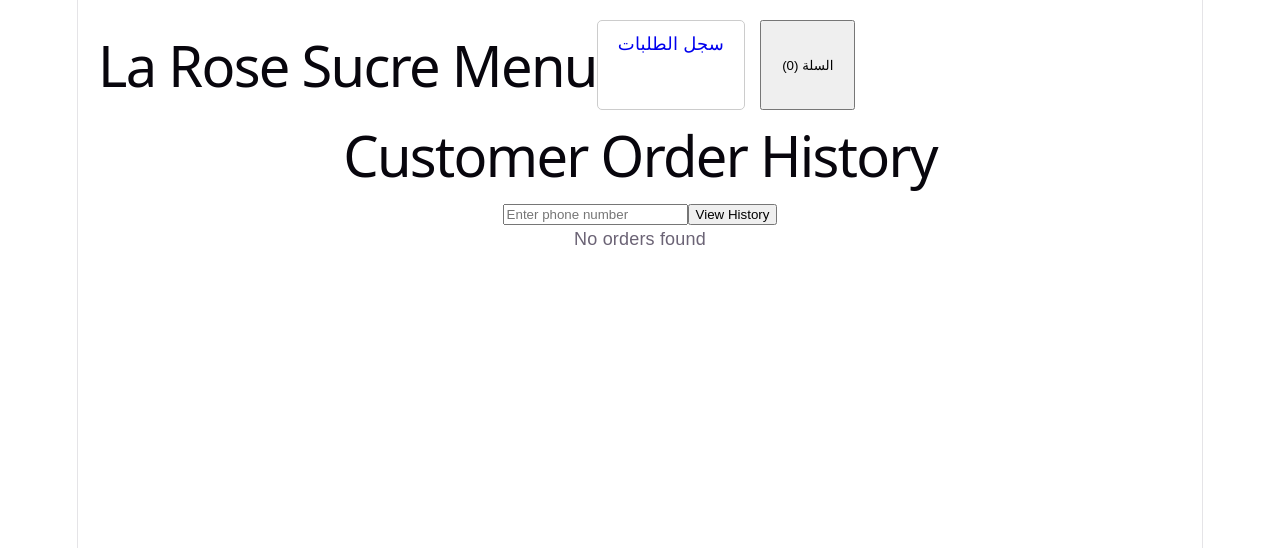
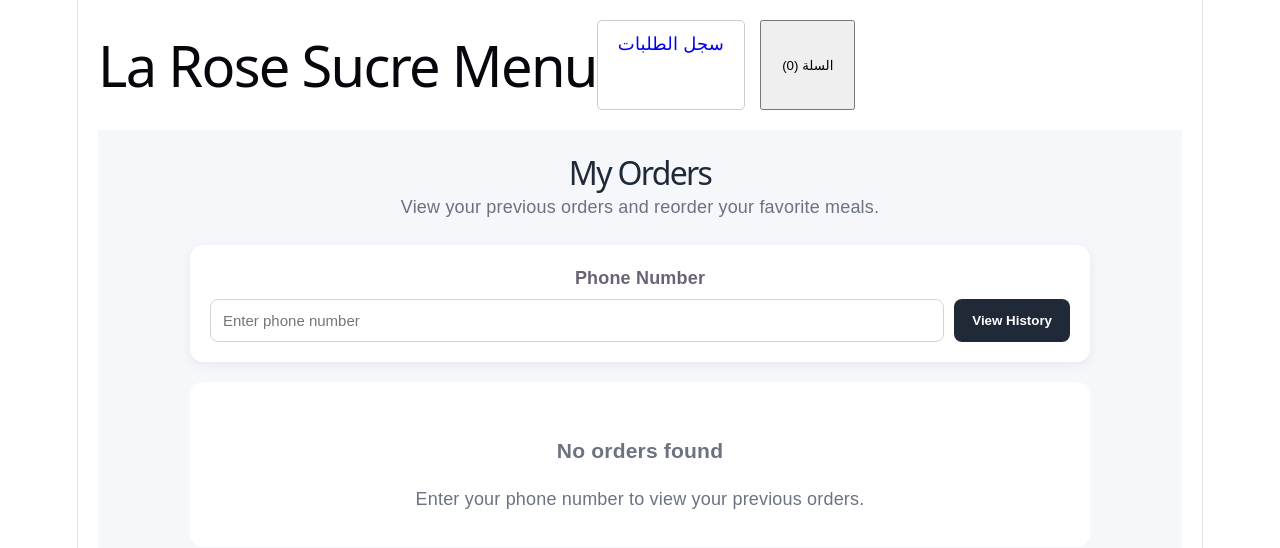
Before and after one commit to maryamakkari534-rgb/techtalks-directtable, a React app in the folder frontend/: page /customer-history in a window 1280 px wide. Shown: the top 548 px of the page. Built offline with nearby package versions, Linux system fonts and the light colour scheme; the HTML template or start-up script is replaced by a standard one.

Commit message:
Improve customer history and reorder UI

```diff
--- /dev/null
+++ b/frontend/src/pages/CustomerHistory.css
@@ -0,0 +1,288 @@
+.history-page {
+  min-height: 100vh;
+  background: #f5f7fa;
+  padding: 30px 20px;
+  box-sizing: border-box;
+}
+
+.history-container {
+  max-width: 900px;
+  margin: 0 auto;
+}
+
+.history-header {
+  margin-bottom: 25px;
+}
+
+.history-header h1 {
+  margin: 0;
+  font-size: 32px;
+  color: #1f2937;
+}
+
+.history-header p {
+  margin-top: 8px;
+  color: #6b7280;
+}
+
+.history-search-card {
+  background: white;
+  padding: 20px;
+  border-radius: 14px;
+  margin-bottom: 20px;
+  box-shadow: 0 3px 12px rgba(0, 0, 0, 0.06);
+}
+
+.history-search-card label {
+  display: block;
+  font-weight: 600;
+  margin-bottom: 8px;
+}
+
+.history-search-row {
+  display: flex;
+  gap: 10px;
+}
+
+.history-search-row input {
+  flex: 1;
+  padding: 12px;
+  border: 1px solid #d1d5db;
+  border-radius: 8px;
+  font-size: 15px;
+  box-sizing: border-box;
+}
+
+.history-search-btn,
+.details-btn,
+.reorder-btn {
+  border: none;
+  border-radius: 8px;
+  padding: 11px 18px;
+  cursor: pointer;
+  font-weight: 600;
+}
+
+.history-search-btn {
+  background: #1f2937;
+  color: white;
+}
+
+.customer-info-card {
+  background: white;
+  padding: 20px;
+  border-radius: 14px;
+  margin-bottom: 20px;
+  display: flex;
+  gap: 50px;
+  box-shadow: 0 3px 12px rgba(0, 0, 0, 0.06);
+}
+
+.info-label {
+  display: block;
+  font-size: 12px;
+  color: #6b7280;
+  margin-bottom: 5px;
+}
+
+.orders-list {
+  display: flex;
+  flex-direction: column;
+  gap: 18px;
+}
+
+.order-card {
+  background: white;
+  border-radius: 16px;
+  padding: 22px;
+  box-shadow: 0 4px 15px rgba(0, 0, 0, 0.07);
+}
+
+.order-card-header {
+  display: flex;
+  justify-content: space-between;
+  align-items: center;
+  padding-bottom: 15px;
+  border-bottom: 1px solid #eee;
+}
+
+.order-label {
+  color: #6b7280;
+  font-size: 13px;
+}
+
+.order-card-header h2 {
+  margin: 3px 0 0;
+  color: #1f2937;
+}
+
+.status-badge {
+  padding: 6px 12px;
+  border-radius: 20px;
+  font-size: 12px;
+  font-weight: bold;
+}
+
+.status-new {
+  background: #e3f2fd;
+  color: #1565c0;
+}
+
+.status-preparing {
+  background: #fff3e0;
+  color: #e65100;
+}
+
+.status-ready {
+  background: #f3e5f5;
+  color: #6a1b9a;
+}
+
+.status-completed {
+  background: #e8f5e9;
+  color: #2e7d32;
+}
+
+.order-info-grid {
+  display: grid;
+  grid-template-columns: repeat(3, 1fr);
+  gap: 20px;
+  padding: 18px 0;
+}
+
+.order-actions {
+  display: flex;
+  gap: 10px;
+}
+
+.details-btn {
+  background: #eef2f7;
+  color: #1f2937;
+}
+
+.reorder-btn {
+  background: #1f2937;
+  color: white;
+}
+
+.order-details {
+  margin-top: 18px;
+  padding: 18px;
+  background: #f8fafc;
+  border-radius: 12px;
+}
+
+.order-details h3 {
+  margin-top: 0;
+}
+
+.details-items {
+  display: flex;
+  flex-direction: column;
+  gap: 10px;
+}
+
+.detail-item {
+  display: flex;
+  justify-content: space-between;
+  align-items: center;
+  background: white;
+  padding: 12px;
+  border-radius: 8px;
+}
+
+.detail-item span {
+  display: block;
+  color: #6b7280;
+  font-size: 13px;
+  margin-top: 4px;
+}
+
+.details-notes {
+  margin-top: 15px;
+}
+
+.details-notes span {
+  font-weight: bold;
+}
+
+.details-notes p {
+  margin: 5px 0;
+  color: #555;
+}
+
+.details-total {
+  display: flex;
+  justify-content: space-between;
+  border-top: 1px solid #ddd;
+  margin-top: 15px;
+  padding-top: 15px;
+  font-size: 17px;
+}
+
+.history-empty,
+.history-message {
+  text-align: center;
+  background: white;
+  padding: 35px 20px;
+  border-radius: 14px;
+  color: #6b7280;
+}
+
+/* Mobile */
+@media (max-width: 768px) {
+
+  .history-page {
+    padding: 15px 10px;
+  }
+
+  .history-header h1 {
+    font-size: 25px;
+  }
+
+  .history-search-row {
+    flex-direction: column;
+  }
+
+  .history-search-btn {
+    width: 100%;
+  }
+
+  .customer-info-card {
+    flex-direction: column;
+    gap: 15px;
+  }
+
+  .order-card {
+    padding: 16px;
+  }
+
+  .order-card-header {
+    align-items: flex-start;
+    gap: 10px;
+  }
+
+  .order-info-grid {
+    grid-template-columns: 1fr;
+    gap: 12px;
+  }
+
+  .order-actions {
+    flex-direction: column;
+  }
+
+  .details-btn,
+  .reorder-btn {
+    width: 100%;
+  }
+
+  .detail-item {
+    flex-direction: column;
+    align-items: flex-start;
+    gap: 8px;
+  }
+
+  .details-total {
+    font-size: 15px;
+  }
+}
--- a/frontend/src/pages/CustomerHistory.jsx
+++ b/frontend/src/pages/CustomerHistory.jsx
@@ -1,5 +1,6 @@
 import React, { useState } from "react";
 import { useNavigate } from "react-router-dom";
+import "./CustomerHistory.css";
 
 function CustomerHistory({ onAddToCart, setShowCheckout }) {
 
@@ -124,8 +125,22 @@
 };
 
 return (
+  <div className="history-page">
+
+    <div className="history-container">
+
+      <div className="history-header">
         <div>
-      <h1>Customer Order History</h1>
+          <h1>My Orders</h1>
+          <p>View your previous orders and reorder your favorite meals.</p>
+        </div>
+      </div>
+
+      <div className="history-search-card">
+
+        <label>Phone Number</label>
+
+        <div className="history-search-row">
 
           <input
             type="text"
@@ -134,90 +149,173 @@
             onChange={(e) => setPhone(e.target.value)}
           />
 
-      <button onClick={getHistory}>
+          <button
+            className="history-search-btn"
+            onClick={getHistory}
+          >
             View History
           </button>
-     {orders.length > 0 && (
-    <div>
-      <h2>
-        Customer: {orders[0].customerName}
-      </h2>
 
-    <p>
-      Phone: {orders[0].customerPhone}
-    </p>
+        </div>
+
+      </div>
+
+      {loading && (
+        <div className="history-message">
+          Loading orders...
         </div>
       )}
 
+      {orders.length > 0 && (
+        <div className="customer-info-card">
 
-      {loading && <p>Loading...</p>}
+          <div>
+            <span className="info-label">Customer</span>
+            <strong>{orders[0].customerName}</strong>
+          </div>
 
+          <div>
+            <span className="info-label">Phone</span>
+            <strong>{orders[0].customerPhone}</strong>
+          </div>
 
-      {orders.length === 0 ? (
-        <p>No orders found</p>
-      ) : (
-        orders.map((order) => (
-          <div key={order.id}>
+        </div>
+      )}
 
-            <h3>Order #{order.id}</h3>
+      {!loading && orders.length === 0 && (
+        <div className="history-empty">
+          <h3>No orders found</h3>
+          <p>Enter your phone number to view your previous orders.</p>
+        </div>
+      )}
 
-            <p>
-              Status: {order.status}
-            </p>
+      <div className="orders-list">
 
-            <p>
-              Type: {order.orderType}
-            </p>
+        {orders.map((order) => (
 
-            <p>
-               Total: {(order.totalAmount || 0).toLocaleString()} L.L.
-            </p>
+          <div className="order-card" key={order.id}>
 
-            <p>
-              Date: {order.createdAt}
-            </p>
+            <div className="order-card-header">
+
+              <div>
+                <span className="order-label">Order</span>
+                <h2>#{order.id}</h2>
+              </div>
+
+              <span
+                className={`status-badge status-${order.status?.toLowerCase()}`}
+              >
+                {order.status}
+              </span>
+
+            </div>
+
+            <div className="order-info-grid">
+
+              <div>
+                <span className="info-label">Order Type</span>
+                <strong>{order.orderType}</strong>
+              </div>
+
+              <div>
+                <span className="info-label">Total</span>
+                <strong>
+                  {(order.totalAmount || 0).toLocaleString()} L.L.
+                </strong>
+              </div>
+
+              <div>
+                <span className="info-label">Date</span>
+                <strong>
+                  {order.createdAt}
+                </strong>
+              </div>
+
+            </div>
+
+            <div className="order-actions">
+
               <button
+                className="details-btn"
                 onClick={() => handleViewDetails(order.id)}
               >
                 View Details
               </button>
 
               <button
+                className="reorder-btn"
                 onClick={() => handleReorder(order.id)}
               >
                 Reorder
               </button>
-            {reorderMessage && (
-  <p style={{ color: "green", marginTop: "10px" }}>
-    {reorderMessage}
-  </p>
+
+            </div>
+
+            {selectedOrderDetails[order.id] && (
+
+              <div className="order-details">
+
+                <h3>Order Details</h3>
+
+                <div className="details-items">
+
+                  {selectedOrderDetails[order.id].items.map(
+                    (item, index) => (
+
+                      <div className="detail-item" key={index}>
+
+                        <div>
+                          <strong>{item.name}</strong>
+
+                          <span>
+                            Quantity: {item.quantity}
+                          </span>
+                        </div>
+
+                        <strong>
+                          {item.price.toLocaleString()} L.L.
+                        </strong>
+
+                      </div>
+
+                    )
                   )}
-            {selectedOrderDetails[order.id] && (
-  <div>
 
-    <h4>Order Items:</h4>
+                </div>
 
-    <ul>
-      {selectedOrderDetails[order.id].items.map((item, index) => (
-        <li key={index}>
-          {item.name} x {item.quantity}
-          {" - "}
-          {item.price.toLocaleString()} L.L.
-        </li>
-        ))}
-        </ul>
+                <div className="details-notes">
+
+                  <span>Notes</span>
 
                   <p>
-            Notes: {selectedOrderDetails[order.id].notes || "-"}
+                    {selectedOrderDetails[order.id].notes || "-"}
                   </p>
 
                 </div>
-        )}
-            <hr />
+
+                <div className="details-total">
+
+                  <span>Total</span>
+
+                  <strong>
+                    {(selectedOrderDetails[order.id].totalAmount || 0)
+                      .toLocaleString()}{" "}
+                    L.L.
+                  </strong>
 
                 </div>
-        ))
+
+              </div>
+
             )}
+
+          </div>
+
+        ))}
+
+      </div>
+
+    </div>
 
   </div>
 );
```
Lines whose indentation alone changed are shown as unchanged.
